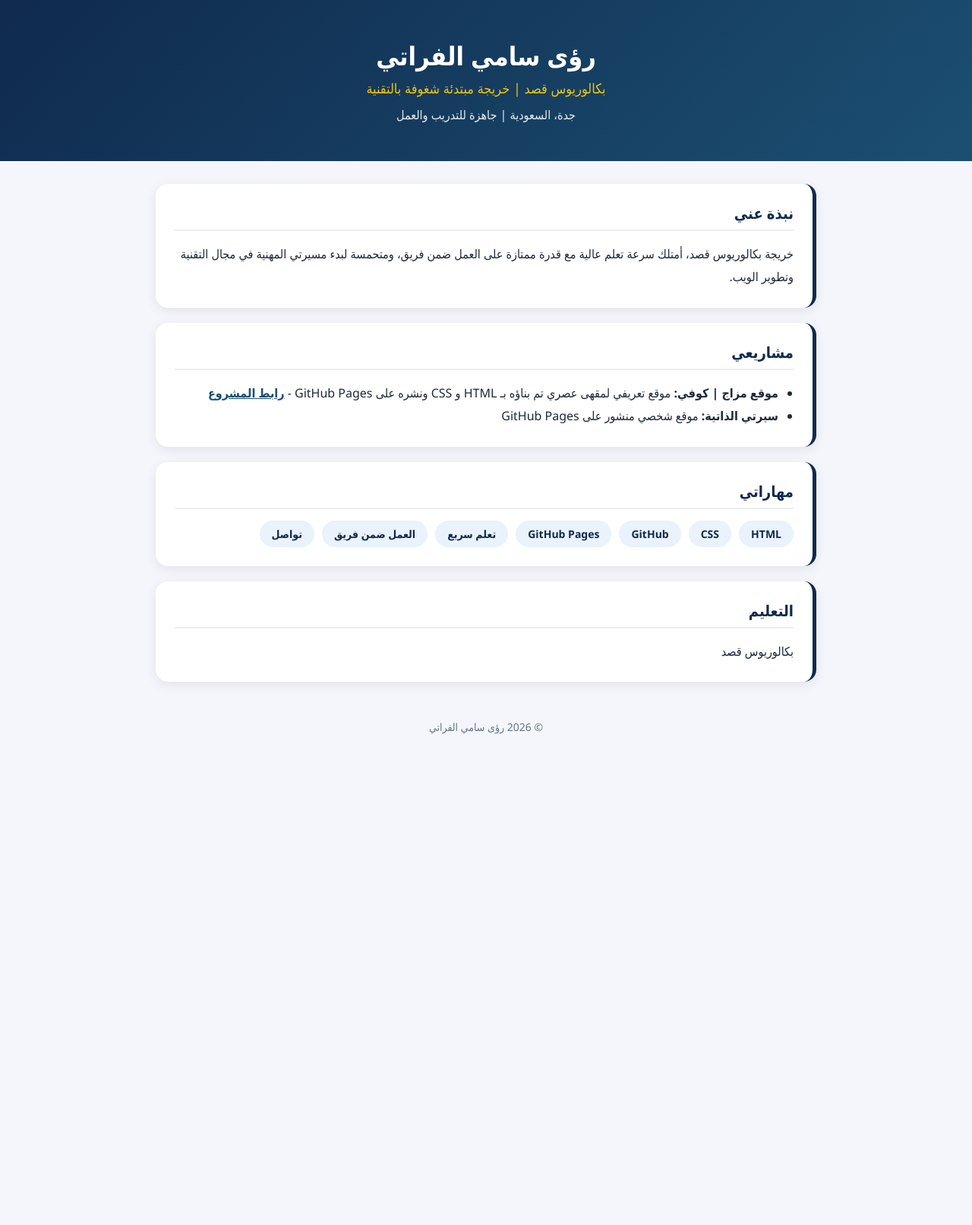
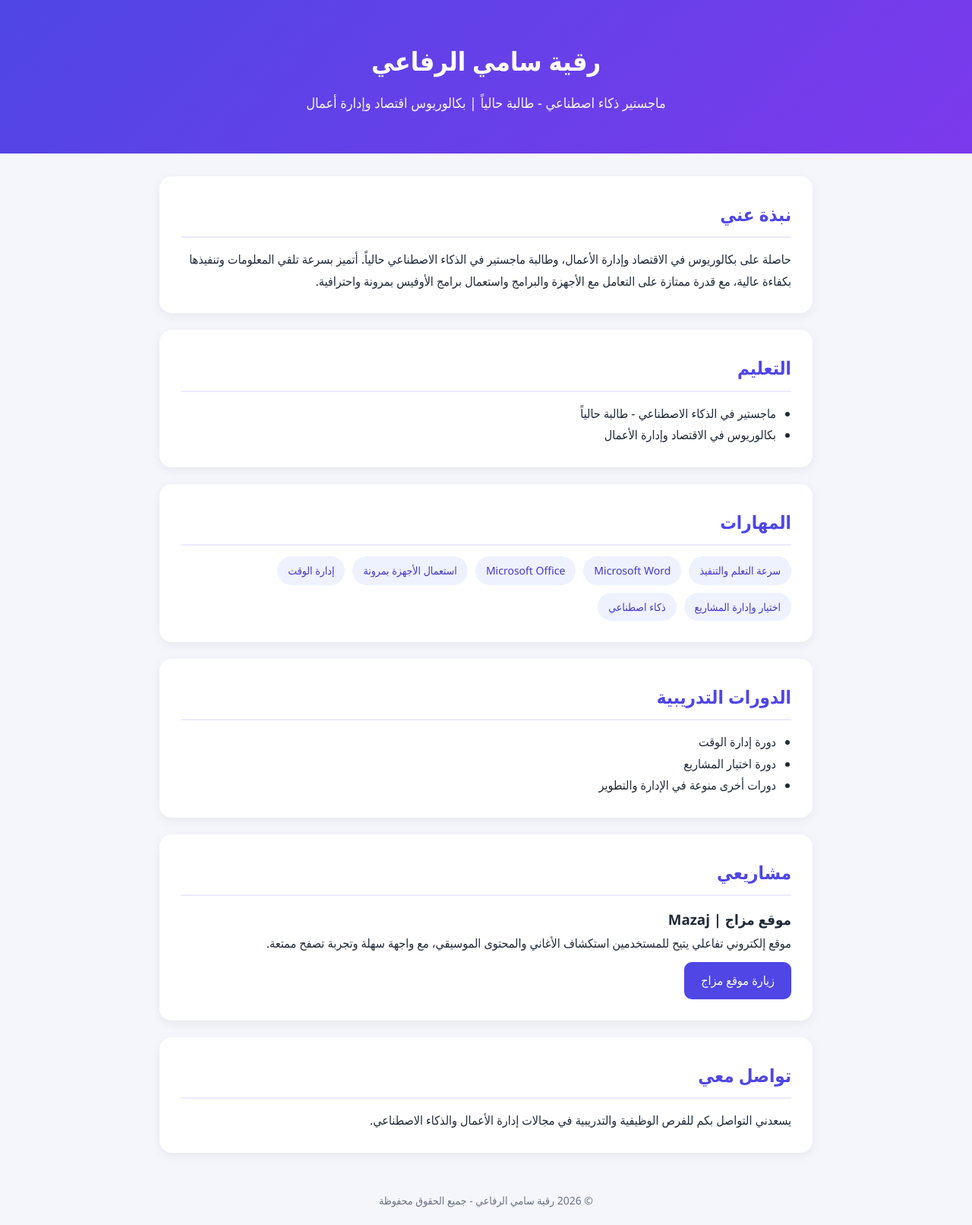
Before and after one commit to rookarefaee/cv, a plain HTML site: page index.html in a window 1280 px wide. Shown: the whole page at 76% size. Before the commit the page ends 986 px from the top, so only its background shows below. Drawn offline with Linux system fonts and the light colour scheme.

Commit message:
Update index.html

```diff
--- a/index.html
+++ b/index.html
@@ -3,54 +3,65 @@
 <head>
 <meta charset="UTF-8">
 <meta name="viewport" content="width=device-width, initial-scale=1.0">
-<title>رؤى سامي الفراتي | سيرة ذاتية</title>
+<title>رقية سامي الرفاعي | سيرة ذاتية</title>
 <style>
-*{margin:0;padding:0;box-sizing:border-box;font-family:'Segoe UI',Tahoma,Arial}
-body{background:#f4f6fb;color:#1e293b}
-.header{background:linear-gradient(135deg,#0f2a4d,#1b4f72);color:#fff;padding:50px 20px;text-align:center}
-.header h1{font-size:34px;margin-bottom:8px}
-.header h2{font-size:18px;font-weight:400;color:#f1c40f}
-.header p{margin-top:12px;opacity:.9}
-.container{max-width:900px;margin:30px auto;padding:0 15px}
-.card{background:#fff;border-radius:16px;padding:25px;margin-bottom:20px;box-shadow:0 4px 15px rgba(0,0,0,.08);border-right:5px solid #0f2a4d}
-.card h3{color:#0f2a4d;margin-bottom:15px;font-size:20px;border-bottom:2px solid #eee;padding-bottom:8px}
-.card p,.card li{line-height:1.9;font-size:16px}
+  *{margin:0;padding:0;box-sizing:border-box;font-family:'Segoe UI',Tahoma,sans-serif}
+  body{background:#f4f6fb;color:#1f2937;line-height:1.8}
+  header{background:linear-gradient(135deg,#4f46e5,#7c3aed);color:#fff;text-align:center;padding:50px 20px}
+  header h1{font-size:34px}
+  header p{font-size:18px;opacity:.95;margin-top:8px}
+  .container{max-width:900px;margin:30px auto;padding:0 20px}
+  .card{background:#fff;border-radius:16px;padding:28px;margin-bottom:22px;box-shadow:0 4px 14px rgba(0,0,0,.06)}
+  .card h2{color:#4f46e5;border-bottom:2px solid #ede9fe;padding-bottom:8px;margin-bottom:14px}
+  .skills{display:flex;flex-wrap:wrap;gap:10px}
+  .skills span{background:#eef2ff;color:#4338ca;padding:6px 14px;border-radius:20px;font-size:14px}
   ul{padding-right:20px}
-.skills{display:flex;flex-wrap:wrap;gap:10px}
-.skills span{background:#eaf2fb;color:#0f2a4d;padding:8px 16px;border-radius:20px;font-weight:600;font-size:14px}
-.footer{text-align:center;padding:20px;color:#64748b;font-size:14px}
-a{color:#1b4f72;font-weight:bold}
+  a.btn{display:inline-block;background:#4f46e5;color:#fff;padding:10px 22px;border-radius:10px;text-decoration:none;margin-top:10px}
+  footer{text-align:center;color:#6b7280;padding:20px;font-size:14px}
 </style>
 </head>
 <body>
-<div class="header">
-<h1>رؤى سامي الفراتي</h1>
-<h2>بكالوريوس قصد | خريجة مبتدئة شغوفة بالتقنية</h2>
-<p>جدة، السعودية | جاهزة للتدريب والعمل</p>
-</div>
+<header>
+  <h1>رقية سامي الرفاعي</h1>
+  <p>ماجستير ذكاء اصطناعي - طالبة حالياً | بكالوريوس اقتصاد وإدارة أعمال</p>
+</header>
 <div class="container">
   <div class="card">
-<h3>نبذة عني</h3>
-<p>خريجة بكالوريوس قصد، أمتلك سرعة تعلم عالية مع قدرة ممتازة على العمل ضمن فريق، ومتحمسة لبدء مسيرتي المهنية في مجال التقنية وتطوير الويب.</p>
+    <h2>نبذة عني</h2>
+    <p>حاصلة على بكالوريوس في الاقتصاد وإدارة الأعمال، وطالبة ماجستير في الذكاء الاصطناعي حالياً. أتميز بسرعة تلقي المعلومات وتنفيذها بكفاءة عالية، مع قدرة ممتازة على التعامل مع الأجهزة والبرامج واستعمال برامج الأوفيس بمرونة واحترافية.</p>
   </div>
   <div class="card">
-<h3>مشاريعي</h3>
+    <h2>التعليم</h2>
     <ul>
-<li><b>موقع مزاج | كوفي:</b> موقع تعريفي لمقهى عصري تم بناؤه بـ HTML و CSS ونشره على GitHub Pages - <a href="https://rookarefaee.github.io/-Mazaj/" target="_blank">رابط المشروع</a></li>
-<li><b>سيرتي الذاتية:</b> موقع شخصي منشور على GitHub Pages</li>
+      <li>ماجستير في الذكاء الاصطناعي - طالبة حالياً</li>
+      <li>بكالوريوس في الاقتصاد وإدارة الأعمال</li>
     </ul>
   </div>
   <div class="card">
-<h3>مهاراتي</h3>
+    <h2>المهارات</h2>
     <div class="skills">
-<span>HTML</span><span>CSS</span><span>GitHub</span><span>GitHub Pages</span><span>تعلم سريع</span><span>العمل ضمن فريق</span><span>تواصل</span>
+      <span>سرعة التعلم والتنفيذ</span><span>Microsoft Word</span><span>Microsoft Office</span><span>استعمال الأجهزة بمرونة</span><span>إدارة الوقت</span><span>اختيار وإدارة المشاريع</span><span>ذكاء اصطناعي</span>
     </div>
   </div>
   <div class="card">
-<h3>التعليم</h3>
-<p>بكالوريوس قصد</p>
+    <h2>الدورات التدريبية</h2>
+    <ul>
+      <li>دورة إدارة الوقت</li>
+      <li>دورة اختيار المشاريع</li>
+      <li>دورات أخرى منوعة في الإدارة والتطوير</li>
+    </ul>
+  </div>
+  <div class="card">
+    <h2>مشاريعي</h2>
+    <h3>موقع مزاج | Mazaj</h3>
+    <p>موقع إلكتروني تفاعلي يتيح للمستخدمين استكشاف الأغاني والمحتوى الموسيقي، مع واجهة سهلة وتجربة تصفح ممتعة.</p>
+    <a class="btn" href="https://rookarefaee.github.io/mazaj/" target="_blank">زيارة موقع مزاج</a>
+  </div>
+  <div class="card">
+    <h2>تواصل معي</h2>
+    <p>يسعدني التواصل بكم للفرص الوظيفية والتدريبية في مجالات إدارة الأعمال والذكاء الاصطناعي.</p>
   </div>
 </div>
-<div class="footer">© 2026 رؤى سامي الفراتي</div>
+<footer>© 2026 رقية سامي الرفاعي - جميع الحقوق محفوظة</footer>
 </body>
 </html>
```
Lines whose indentation alone changed are shown as unchanged.
